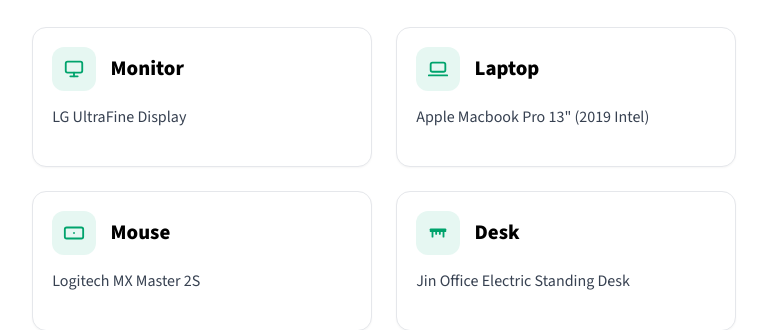
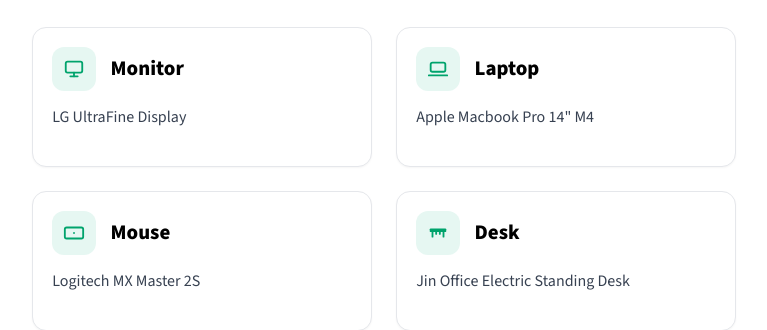
Before and after one commit to talkxo/rishiraj-blog-machine, a Jekyll site: the page built from _pages/stuff.md, in a window 1280 px wide and 900 px high, scrolled down 858 px. Shown: the part 154-484 px from the top of the window, without its empty margins (256-1023 px from the left). Built offline with Jekyll 4.4.1, drawn with Linux system fonts in a browser that asks for light colours; some of the changed text lies outside the part shown.

Commit message:
Update Stuff page: MacBook Pro 13" (2019 Intel) → MacBook Pro 14" M4
- Update current laptop from MacBook Pro 13" (2019 Intel) to MacBook Pro 14" M4
- Move old MacBook Pro 13" (2019 Intel) to Archived section with retirement date 2025
- Maintain chronological order in archived section

```diff
--- a/_pages/stuff.md
+++ b/_pages/stuff.md
@@ -28,7 +28,7 @@
       <div class="c-card__icon">{% include icon.html name="laptop" %}</div>
       <h3>Laptop</h3>
     </div>
-    <p>Apple Macbook Pro 13" (2019 Intel)</p>
+    <p>Apple Macbook Pro 14" M4</p>
   </article>
 
   <article class="c-card">
@@ -173,6 +173,13 @@
   <article class="c-session">
     <div class="c-session__icon">{% include icon.html name="laptop" %}</div>
     <div class="c-session__content">
+      <h3>Apple Macbook Pro 13" (2019 Intel)</h3>
+      <p>Retired 2025</p>
+    </div>
+  </article>
+  <article class="c-session">
+    <div class="c-session__icon">{% include icon.html name="laptop" %}</div>
+    <div class="c-session__content">
       <h3>Apple Macbook Air 13" 2015</h3>
       <p>Retired 2019</p>
     </div>
```
